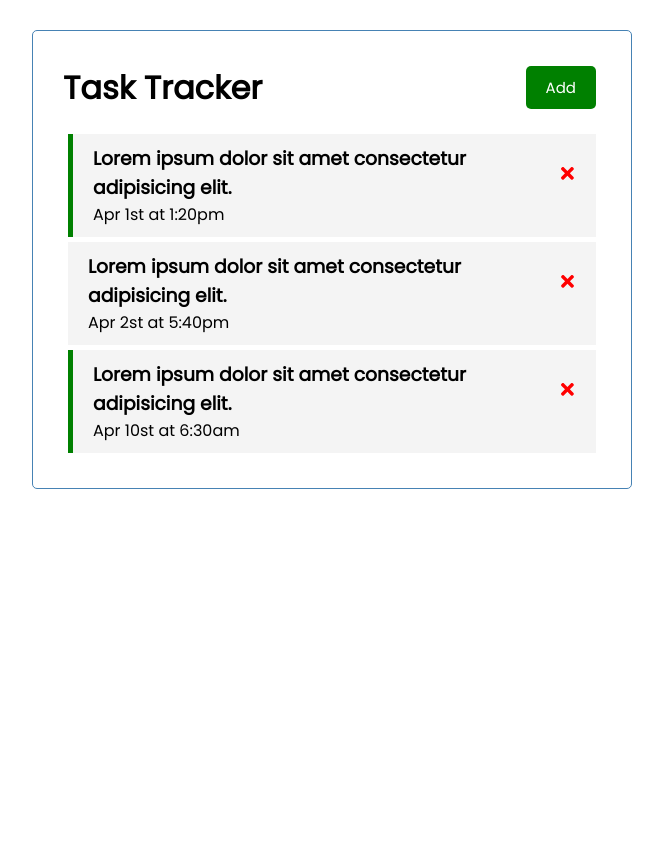
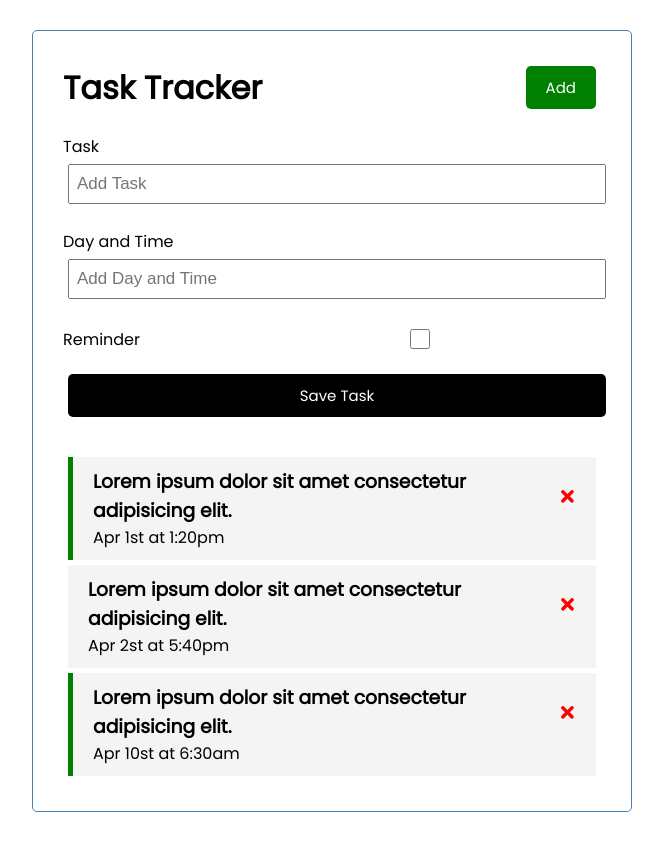
Before and after one commit to niloysikdar/React-Task-Tracker, a React (Create React App) app: page / in a window 1280 px wide. Shown: the whole page, without its empty margins (308-971 px from the left). Before the commit the page ends 800 px from the top, so only its background shows below. Built offline with nearby package versions, Linux system fonts and the light colour scheme.

Commit message:
Added AddTask Form

```diff
--- a/src/App.js
+++ b/src/App.js
@@ -1,6 +1,7 @@
 import { useState } from 'react'
 import Header from './components/header'
 import Tasks from './components/tasks'
+import AddTask from './components/addtask'
 
 const App = () => {
   const [tasks, setTasks] = useState(
@@ -40,6 +41,7 @@
   return (
     <div className="container">
       <Header title="Task Tracker" />
+      <AddTask />
       {tasks.length > 0 ? (<Tasks tasks={tasks} onDelete={deleteTask} onToggle={toggleReminder} />) : (<h3>No tasks to show</h3>)}
     </div>
   );
--- /dev/null
+++ b/src/components/addtask.jsx
@@ -0,0 +1,22 @@
+const AddTask = () => {
+    return (
+        <form action="" className='add-form'>
+            <div className="form-control">
+                <label>Task</label>
+                <input type="text" placeholder='Add Task' />
+            </div>
+            <div className="form-control">
+                <label>Day and Time</label>
+                <input type="text" placeholder='Add Day and Time' />
+            </div>
+            <div className="form-control form-control-check">
+                <label>Reminder</label>
+                <input type='checkbox' />
+            </div>
+
+            <input type="submit" value='Save Task' className='btn btn-block' />
+        </form>
+    )
+}
+
+export default AddTask
```
